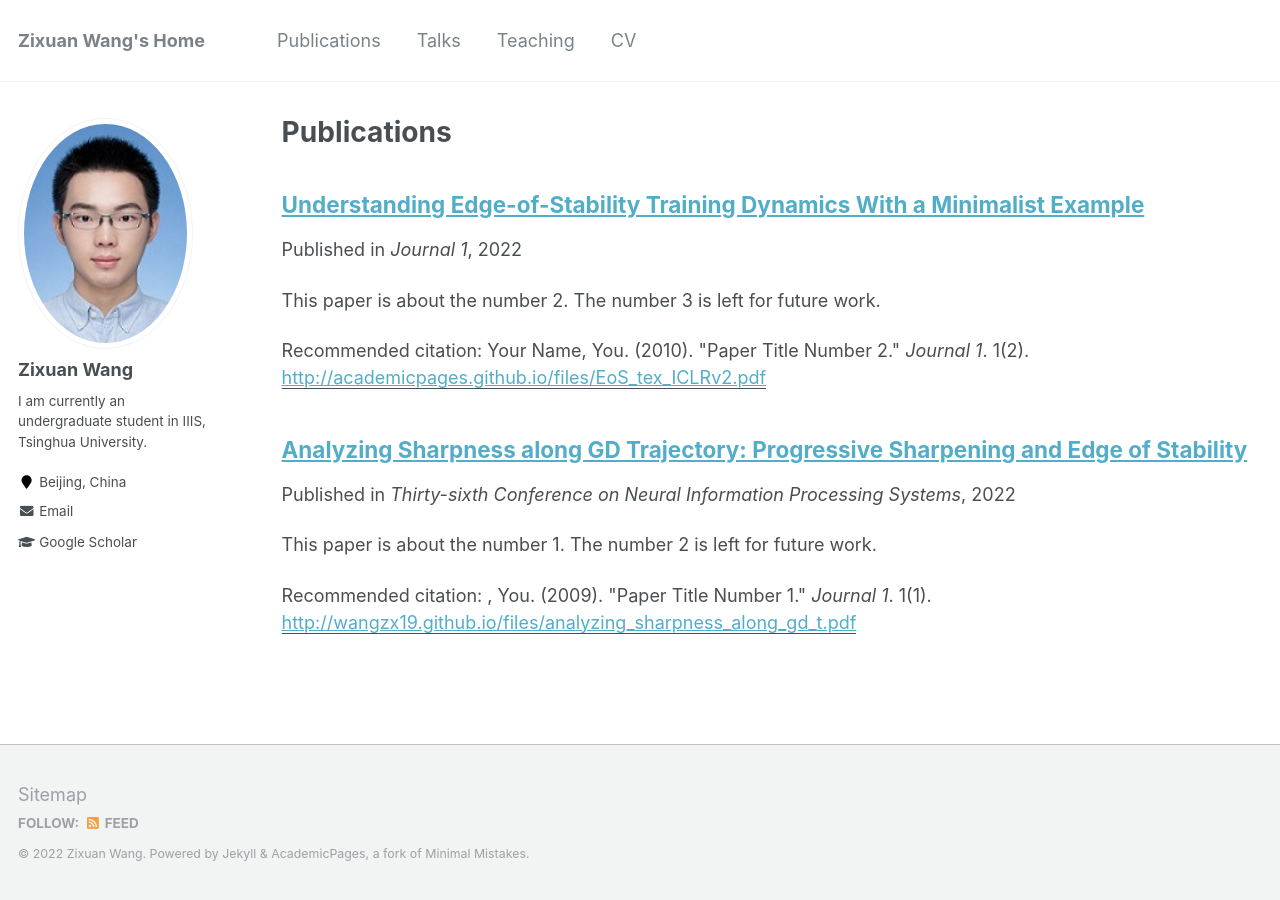
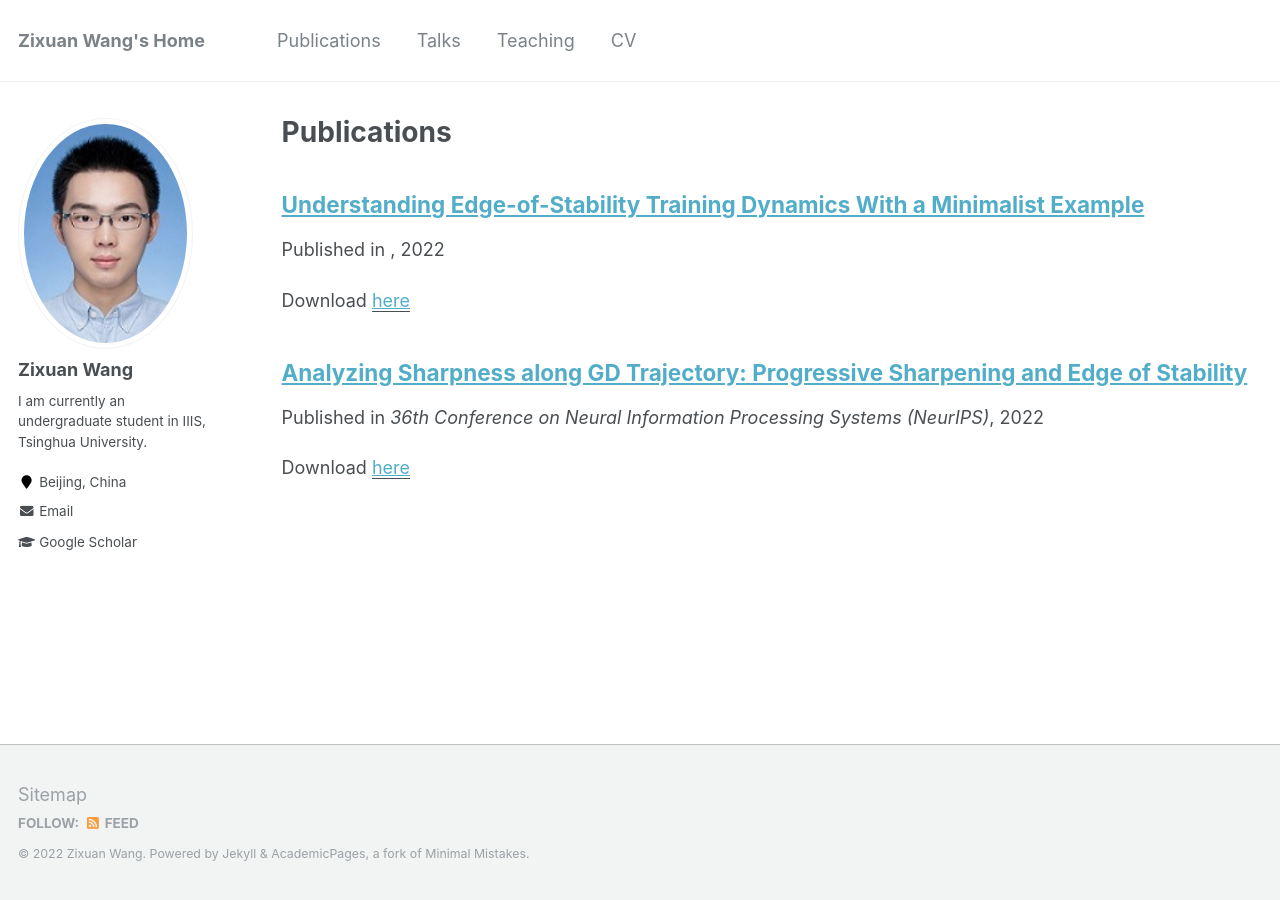
Before and after one commit to wangzx19/wangzx19.github.io, a Jekyll site: the page built from _pages/publications.md, in a window 1280 px wide. Built offline with Jekyll 4.4.1, drawn with Linux system fonts in a browser that asks for light colours.

Commit message:
fix pubs

```diff
--- a/_publications/2009-10-01-paper-title-number-1.md
+++ b/_publications/2009-10-01-paper-title-number-1.md
@@ -2,10 +2,9 @@
 title: "Analyzing Sharpness along GD Trajectory: Progressive Sharpening and Edge of Stability"
 collection: publications
 permalink: /publication/2009-10-01-paper-title-number-1
-excerpt: 'This paper is about the number 1. The number 2 is left for future work.'
+excerpt: ''
 date: 2022-10-15
-venue: 'Thirty-sixth Conference on Neural Information Processing Systems'
+venue: '36th Conference on Neural Information Processing Systems (NeurIPS)'
 paperurl: 'http://wangzx19.github.io/files/analyzing_sharpness_along_gd_t.pdf'
-citation: ', You. (2009). &quot;Paper Title Number 1.&quot; <i>Journal 1</i>. 1(1).'
 ---
-[Download paper here](http://wangzx19.github.io/files/analyzing_sharpness_along_gd_t.pdf)
+Zhouzi Li$^*$, **Zixuan Wang$^*$**, Jian Li.
--- a/_publications/2022-11-17-paper-title-number-2.md
+++ b/_publications/2022-11-17-paper-title-number-2.md
@@ -2,10 +2,8 @@
 title: "Understanding Edge-of-Stability Training Dynamics With a Minimalist Example"
 collection: publications
 permalink: /publication/2022-11-17-paper-title-number-2
-excerpt: 'This paper is about the number 2. The number 3 is left for future work.'
+excerpt: ''
 date: 2022-11-17
-venue: 'Journal 1'
 paperurl: 'http://academicpages.github.io/files/EoS_tex_ICLRv2.pdf'
-citation: 'Your Name, You. (2010). &quot;Paper Title Number 2.&quot; <i>Journal 1</i>. 1(2).'
 ---
-[Download paper here](http://wangzx19.github.io/files/EoS_tex_ICLRv2.pdf)
+Xingyu Zhu$^*$, **Zixuan Wang$^*$** , Xiang Wang, Mo Zhou, Rong Ge.
```
